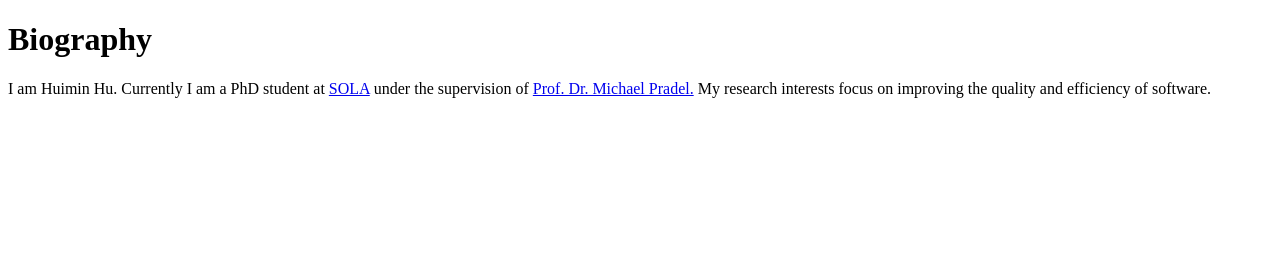
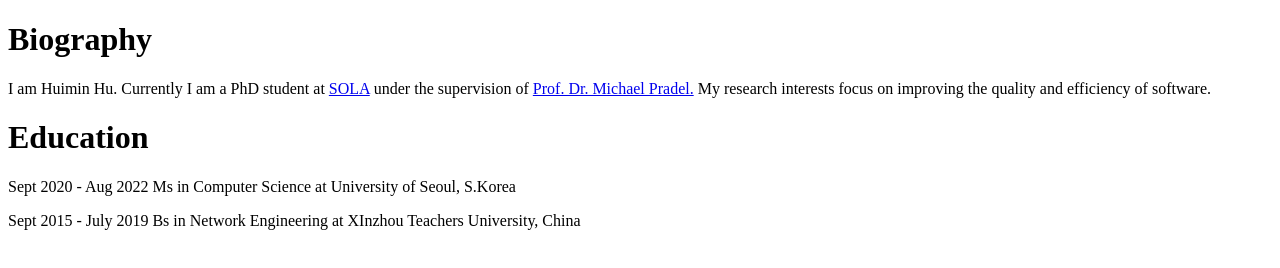
Before and after one commit to AnhZhang1994/AnhZhang1994.github.io, a plain HTML site: page index.html in a window 1280 px wide. Drawn offline with Linux system fonts and the light colour scheme.

Commit message:
Update index.html

```diff
--- a/index.html
+++ b/index.html
@@ -1,3 +1,5 @@
+
+
 <!DOCTYPE html>
 <html>
 <body>
@@ -7,6 +9,9 @@
 <a href="https://www.software-lab.org/index.html">SOLA</a> under the supervision of <a href=https://www.software-lab.org/people/Michael_Pradel.html> Prof. Dr. Michael Pradel.</a>
 My research interests focus on improving the quality and efficiency of software.
 </p>
+<h1>Education</h1>
+<p>Sept 2020 - Aug 2022 Ms in Computer Science at University of Seoul, S.Korea </p>
+<p>Sept 2015 - July 2019 Bs in Network Engineering at XInzhou Teachers University, China<p>
 
 </body>
 </html>
```
